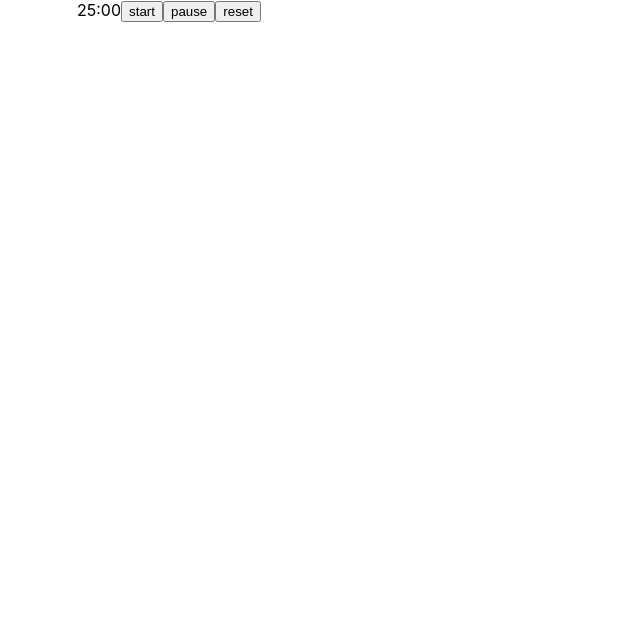
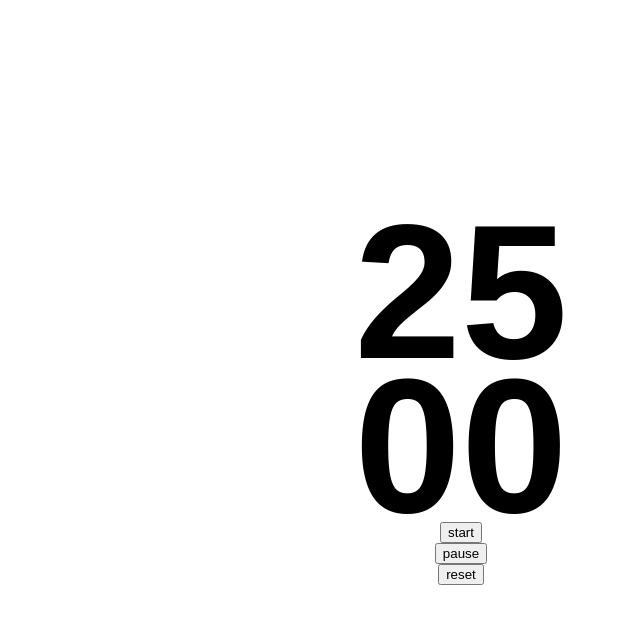
Before and after one commit to snaf-trip/pomodoro, a React (Create React App) app: page / in a window 1280 px wide. Shown: the top 624 px of the page, without its empty margins (179-819 px from the left). Built offline with nearby package versions, Linux system fonts and the light colour scheme; the HTML template or start-up script is replaced by a standard one.

Commit message:
Make styles at time

```diff
--- a/src/app.scss
+++ b/src/app.scss
@@ -8,5 +8,9 @@
     width: 60%;
     height: 100%;
     margin: 0 auto;
+    display: flex;
+    flex-direction: column;
+    justify-content: center;
+    align-items: center;
   }
 }
--- /dev/null
+++ b/src/components/timer/timer.components.scss
@@ -0,0 +1,17 @@
+@import '../../themesConfig.scss';
+
+.timeContainer {
+  width: 100%;
+  display: flex;
+  flex-direction: column;
+  justify-content: center;
+  align-items: center;
+
+  .timeContainer__time {
+    font-size: 24vh;
+    font-weight: bold;
+    line-height: 0.8;
+    font-family:Arial, Helvetica, sans-serif;
+    color: var(--time-color)
+  }
+}
--- a/src/components/timer/timer.components.tsx
+++ b/src/components/timer/timer.components.tsx
@@ -1,4 +1,5 @@
 import React, { useEffect, useState } from 'react';
+import './timer.components.scss';
 import { addPadTime } from '../../utils/timer/addPadTime.utils';
 import { ControlPanel } from '../controlPanel/controlpanel.components';
 
@@ -24,9 +25,11 @@ export const Timer = (): JSX.Element => {
 
   return (
     <>
-      <span>
-        {addPadTime(minutes)}:{addPadTime(seconds)}
-      </span>
+      <div className="timeContainer">
+        <span className="timeContainer__time">{addPadTime(minutes)}</span>
+        <span className="timeContainer__time">{addPadTime(seconds)}</span>
+      </div>
+
       <ControlPanel
         timeLeft={timeLeft}
         setTimeLeft={setTimeLeft}
--- a/src/themesConfig.scss
+++ b/src/themesConfig.scss
@@ -1,5 +1,6 @@
 html[theme='dark'] {
-  --app-background-color: #ff4040
+  --app-background-color: #ff4040;
+  --time-color: #141414;
 }
 
 html[theme='light'] {
```
